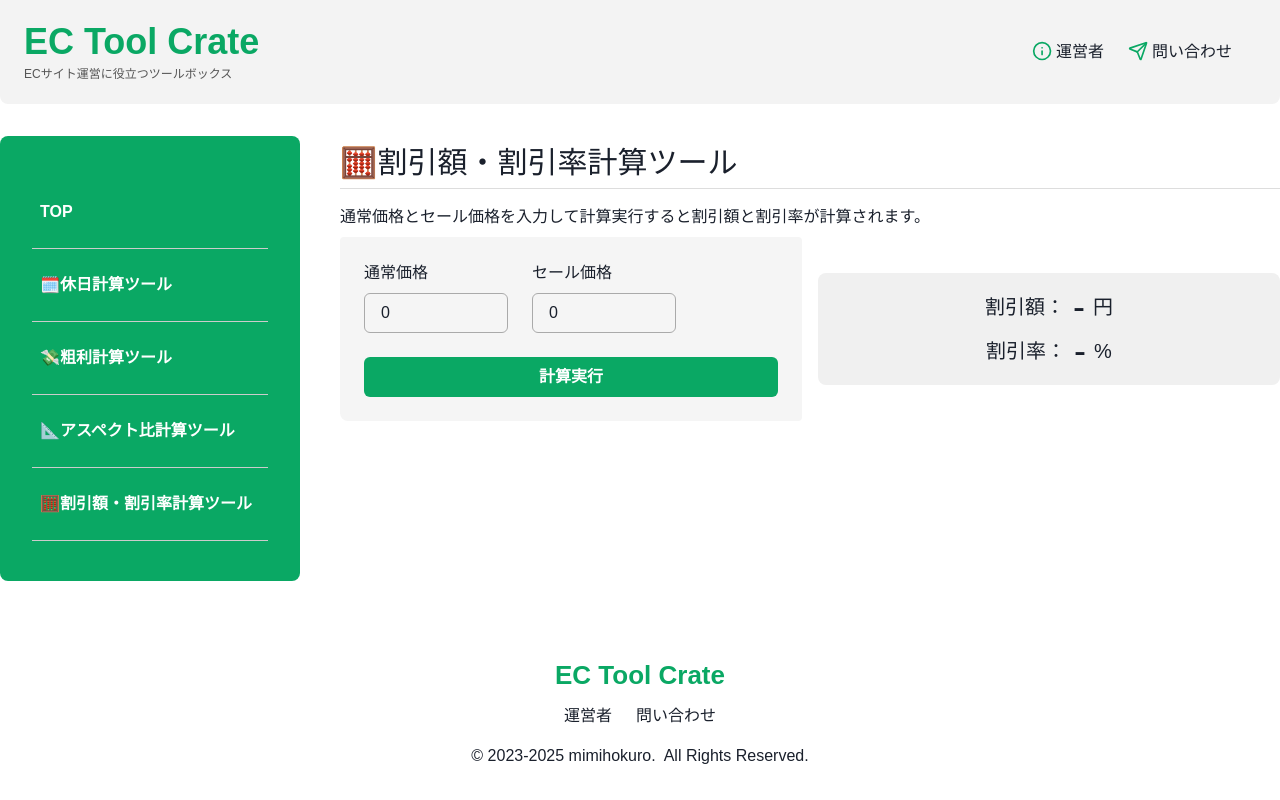
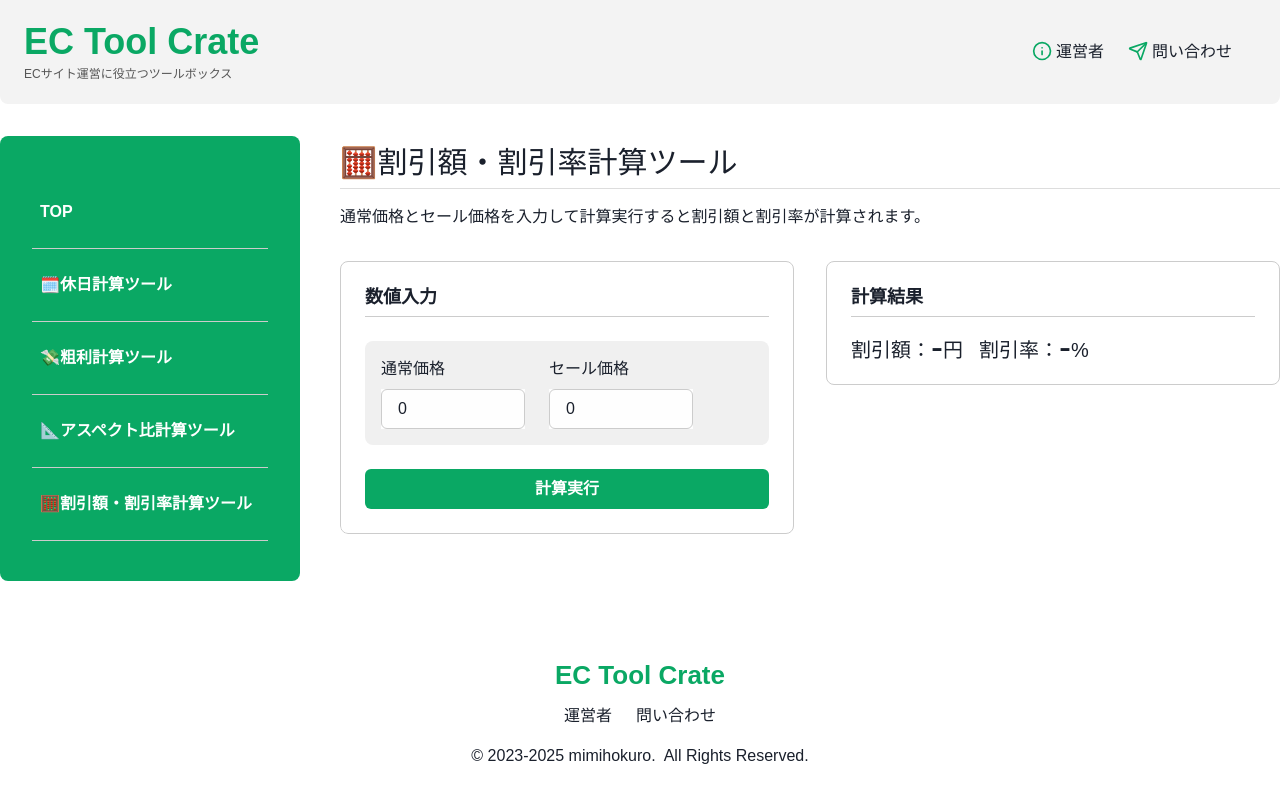
Before and after one commit to mimihokuro/app, a React (Vite) app: page /discount-calculator in a window 1280 px wide. Built offline with nearby package versions, Linux system fonts and the light colour scheme.

Commit message:
♻️ テーマ色を増やし、割引計算ツールをリファクタリング

```diff
--- a/src/components/NumberInputForm.jsx
+++ b/src/components/NumberInputForm.jsx
@@ -15,8 +15,9 @@ const NumberInputForm = ({ id, label, value, onChange }) => {
         id={id}
         value={value}
         onChange={onChange}
-        borderColor="#aaaaaa"
+        borderColor="colorGray"
         focusBorderColor="primary"
+        backgroundColor="colorWhite"
       >
         <NumberInputField />
       </NumberInput>
--- a/src/pages/DiscountCalculator.jsx
+++ b/src/pages/DiscountCalculator.jsx
@@ -1,4 +1,4 @@
-import { Text, Stack, Grid, VStack, HStack } from "@chakra-ui/react";
+import { Text, Stack, Grid, HStack, Heading, Flex } from "@chakra-ui/react";
 import { useState } from "react";
 import usePageMetadata from "../hooks/usePageMetadata";
 import { css } from "@emotion/react";
@@ -83,7 +83,7 @@ function DiscountCalculator() {
   };
 
   return (
-    <Stack>
+    <Stack gap={8}>
       <PageTitle
         pageTitle={"🧮割引額・割引率計算ツール"}
         pageDescription={
@@ -91,20 +91,43 @@ function DiscountCalculator() {
         }
       />
       <Grid
-        alignItems="center"
+        alignItems="start"
         justifyContent="space-between"
         direction={{ base: "column", sm: "row" }}
-        gap={4}
+        gap={8}
         css={css`
           @container parent (min-width: 800px) {
-            grid-template-columns: 1fr 1fr;
+            grid-template-columns: repeat(2, 1fr);
           }
 
           grid-template-columns: 1fr;
         `}
       >
-        <VStack gap={6} p={6} backgroundColor="#f5f5f5" borderRadius={4}>
-          <HStack flexWrap={"wrap"} placeItems={"start"} gap={6} width={"100%"}>
+        <Stack
+          gap={6}
+          p={6}
+          border={"1px solid"}
+          borderColor="colorGray"
+          borderRadius={8}
+        >
+          <Heading
+            as={"h2"}
+            pb={2}
+            fontSize={18}
+            borderBottom={"1px solid"}
+            borderBottomColor="colorGray"
+          >
+            数値入力
+          </Heading>
+          <HStack
+            flexWrap={"wrap"}
+            placeItems={"start"}
+            gap={6}
+            width={"100%"}
+            p={4}
+            backgroundColor="colorGrayLight"
+            borderRadius={8}
+          >
             {INPUT_ITEMS.map((item) => (
               <NumberInputForm
                 key={item.id}
@@ -131,46 +154,39 @@ function DiscountCalculator() {
               message="通常価格とセール価格に同じ値が入力されています"
             />
           )}
-        </VStack>
+        </Stack>
         <Stack
-          flexGrow={1}
+          gap={4}
+          p={6}
+          border={"1px solid"}
+          borderColor="colorGray"
           borderRadius={8}
-          gap={1}
-          py={4}
-          px={2}
-          sx={{
-            width: { xs: "100%", sm: "initial" },
-            mt: { xs: "2rem", sm: "0" },
-            ml: { xs: "0", sm: "2rem" },
-          }}
-          backgroundColor="#f0f0f0"
-          justifyContent="center"
-          alignItems="center"
         >
-          <Stack alignItems="center" flexWrap="wrap">
-            <Stack direction="row" alignItems="center">
-              <Text fontSize={20} lineHeight="1">
-                割引額：
-              </Text>
-              <Text fontSize={36} lineHeight="1">
+          <Heading
+            as={"h2"}
+            pb={2}
+            fontSize={18}
+            borderBottom={"1px solid"}
+            borderBottomColor="colorGray"
+          >
+            計算結果
+          </Heading>
+          <HStack flexWrap={"wrap"} gap={4} lineHeight="1">
+            <Flex alignItems="end" fontSize={20}>
+              <Text as={"span"}>割引額：</Text>
+              <Text fontSize={36} lineHeight="0.75">
                 {discountAmount}
               </Text>
-              <Text fontSize={20} lineHeight="1">
-                円
-              </Text>
-            </Stack>
-            <Stack direction="row" alignItems="center">
-              <Text fontSize={20} lineHeight="1">
-                割引率：
-              </Text>
-              <Text fontSize={36} lineHeight="1">
+              <Text as={"span"}>円</Text>
+            </Flex>
+            <Flex alignItems="end" fontSize={20}>
+              <Text as={"span"}>割引率：</Text>
+              <Text as={"span"} fontSize={36} lineHeight="0.75">
                 {discountRate}
               </Text>
-              <Text fontSize={20} lineHeight="1">
-                %
-              </Text>
-            </Stack>
-          </Stack>
+              <Text as={"span"}>%</Text>
+            </Flex>
+          </HStack>
         </Stack>
       </Grid>
     </Stack>
--- a/src/theme/index.jsx
+++ b/src/theme/index.jsx
@@ -5,6 +5,9 @@ const customTheme = extendTheme(
     colors: {
       primary: "#0AA864",
       secondary: "#47be8b",
+      colorGray: "#cccccc",
+      colorGrayLight: "#f0f0f0",
+      colorWhite: "#fefefe",
     },
     fonts: {
       // heading: `'Noto Sans JP', sans-serif`, // カスタムフォント
```
